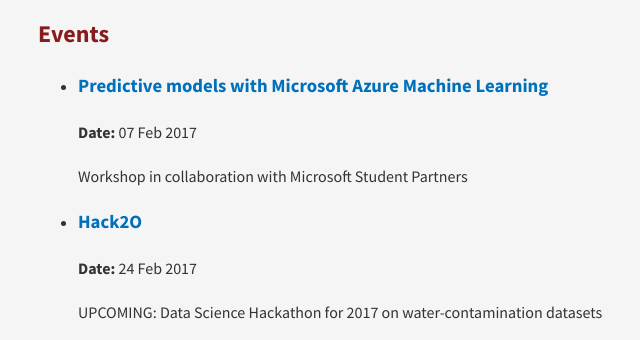
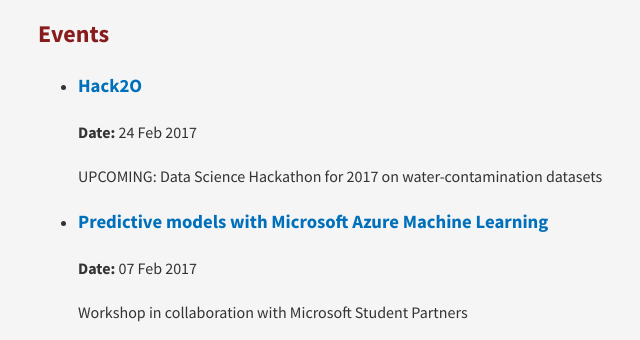
Before and after one commit to gridclub/gridclub.github.io, a Jekyll site: the page built from index.html, in a window 1280 px wide and 900 px high, cut to the strip 380-720 px from the top of the window. Shown: the whole strip, without its empty margins (247-887 px from the left). Built offline with Jekyll 4.4.1, drawn with Linux system fonts in a browser that asks for light colours; nearby versions of some CDN libraries; comment, search, counter and statistics services are not loaded.

Commit message:
events sorted
display events on main page — newest first

```diff
--- a/index.html
+++ b/index.html
@@ -18,9 +18,10 @@
 <hr>
 
 <!-- Begin Events Roll section  -->
+{% assign sorted = (site.events | sort: 'date') | reverse %}
 <h2>Events</h2>
 <ul>
-{% for event in site.events limit:5 %}
+{% for event in sorted limit:5 %}
          <li>
             <h3><a href="{{ event.url }}">{{ event.title }}</a></h3>
             <p> <b>Date:</b> {{ event.date | date_to_string}} </p>
```
